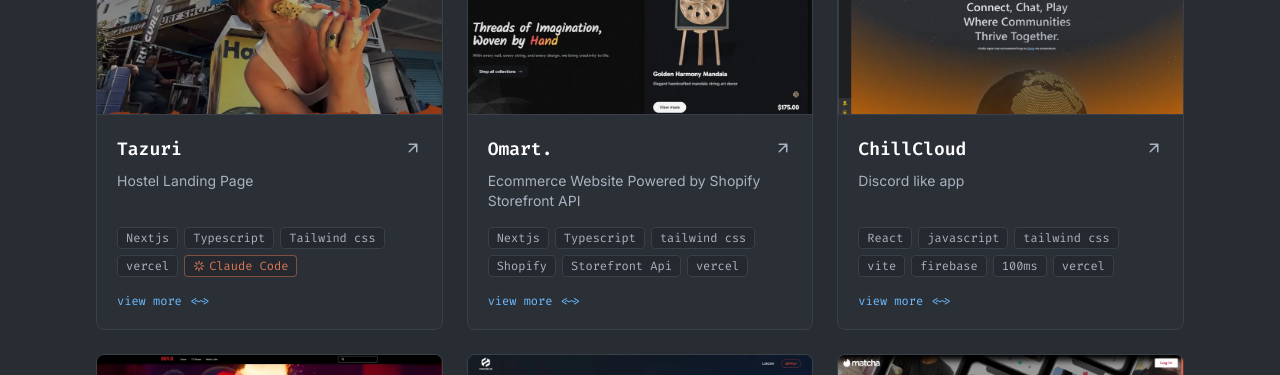
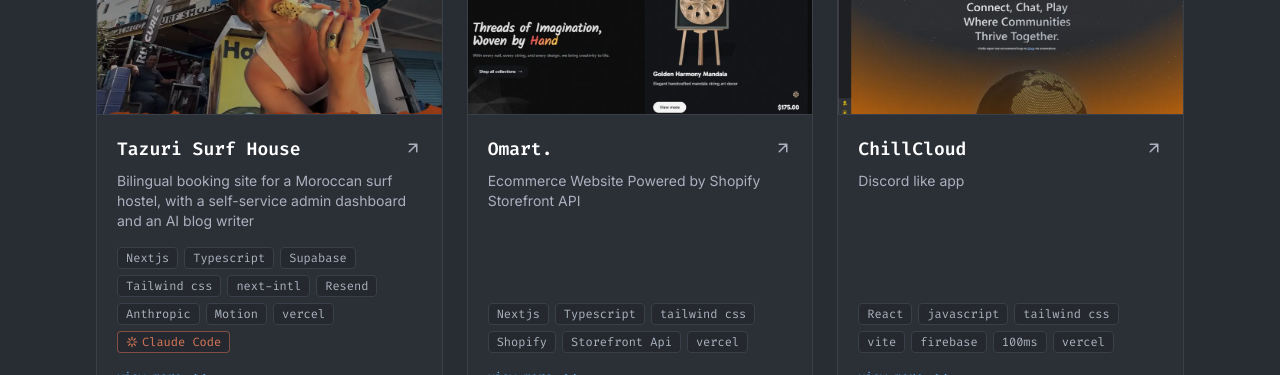
Before and after one commit to biggymarley/newPortfolio, a React (Vite) app: page /projects in a window 1280 px wide. Shown: the part 1220-1595 px from the top of the page. Built offline with nearby package versions, Linux system fonts and the light colour scheme.

Commit message:
update tazuri

```diff
--- a/src/data/projects.js
+++ b/src/data/projects.js
@@ -139,27 +139,46 @@
   {
     slug: "tazuri",
     img: tazuri,
-    langs: ["Nextjs", "Typescript", "Tailwind css", "vercel"],
-    title: "Tazuri",
-    disc: "Hostel Landing Page",
-    link: "https://tazuri-woad.vercel.app/",
+    langs: [
+      "Nextjs",
+      "Typescript",
+      "Supabase",
+      "Tailwind css",
+      "next-intl",
+      "Resend",
+      "Anthropic",
+      "Motion",
+      "vercel",
+    ],
+    title: "Tazuri Surf House",
+    disc: "Bilingual booking site for a Moroccan surf hostel, with a self-service admin dashboard and an AI blog writer",
+    link: "https://tazurihouse.com",
     featured: true,
+    selfDesigned: true,
     claudeCode: true,
     about:
-      "Tazuri is a high-converting landing page for a hostel brand, built with Next.js and Tailwind. The focus is on visual storytelling — big photography, smooth motion, and a layout that guides visitors from rooms and activities straight to booking.",
+      "Tazuri Surf House is a custom, fully bilingual (EN/FR) website and content platform for a surf hostel in Taghazout, Morocco — built so the owner can run almost everything themselves, no code. It pairs a hand-designed public site with a ~12-section admin dashboard, a built-in online booking flow, transactional email, analytics, and an AI system that researches the live web and drafts on-brand blog posts on a weekly schedule. The client fully owns the code, hosting, database, and email accounts — the entire stack runs on free tiers.",
     features: [
-      "Bold, photography-driven design with smooth scroll animations",
-      "Sections for rooms, activities, and booking calls-to-action",
-      "SEO-optimized metadata and semantic markup",
-      "Optimized images and fast load times out of the box",
-      "Fully responsive across all screen sizes",
+      "12 bilingual (EN/FR), motion-animated page types: home, rooms, activities, packs, reviews, blog, booking, contact, and team",
+      "Built-in online booking — guests build a basket, pick dates on a custom range calendar, add paid extras, and submit, with no third-party booking tool",
+      "Editable 'persona' pack categories (surfer / yogi / backpacker), each a custom illustration with adjustable stat bars that filter the packs shown",
+      "~12-section self-service admin dashboard with full CRUD, image uploads, publish toggles, and bilingual fields across every content type",
+      "Bookings workflow with one-click deposit-request and confirmation emails, a merged guest directory, and CSV export for marketing",
+      "AI blog pipeline that researches the web and drafts on-brand posts on an admin-set cadence (Vercel Cron), switchable between Claude and Gemini — human-in-the-loop, nothing publishes without owner approval",
+      "Branded transactional email via Resend, plus a built-in analytics dashboard powered by the GA4 Data API",
+      "Technical SEO throughout: JSON-LD structured data, sitemaps, OG/Twitter cards, and hreflang",
     ],
     skills: [
-      "Landing page design",
-      "Conversion-focused UX",
-      "Animation & micro-interactions",
-      "Image optimization",
-      "Technical SEO",
+      "Full-stack architecture",
+      "Supabase (Postgres, Auth, RLS, Storage)",
+      "Internationalization (next-intl, EN/FR)",
+      "Booking & payment-workflow UX",
+      "Admin dashboard & CRUD tooling",
+      "AI automation (web research, scheduled drafting)",
+      "Transactional email (Resend)",
+      "Analytics integration (GA4 Data API)",
+      "Technical SEO & structured data",
+      "Custom design systems",
     ],
   },
   {
```
